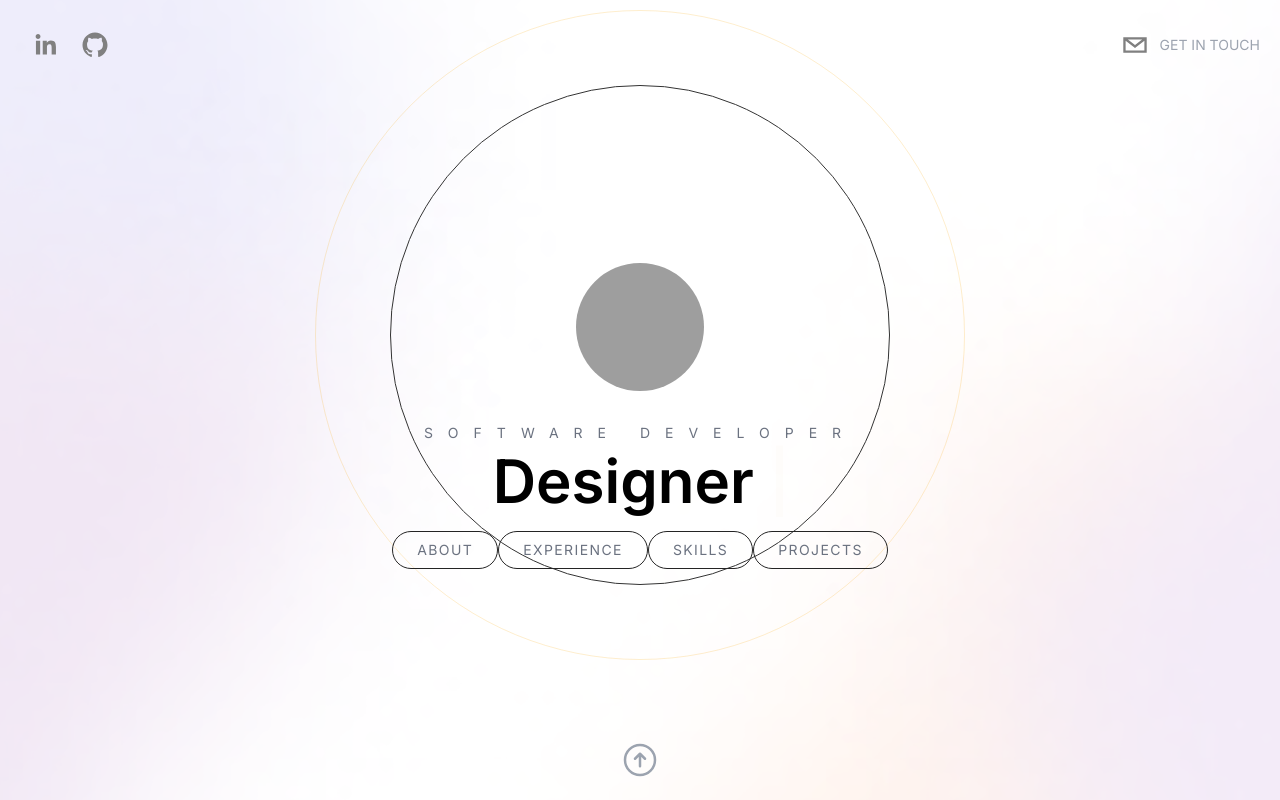
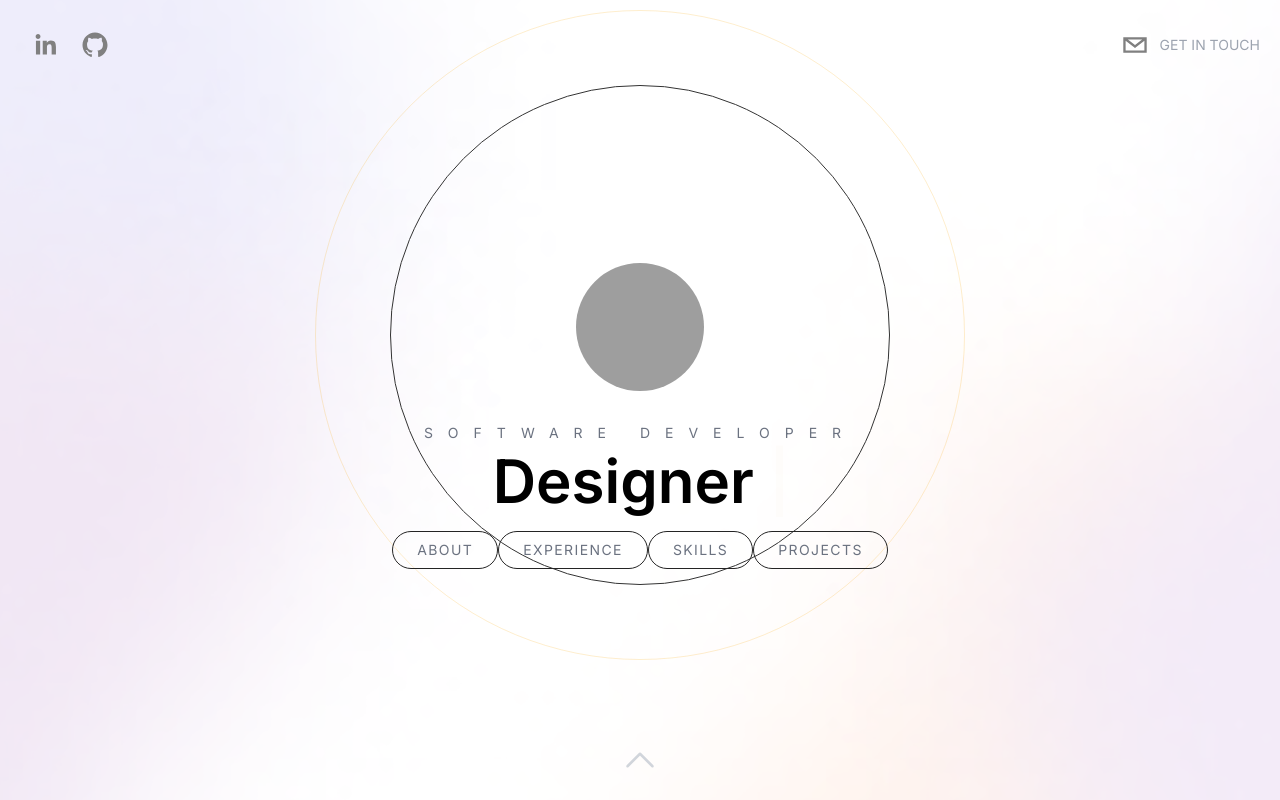
Before and after one commit to sollee-9/Portfolio, a Next.js app: page / in a window 1280 px wide. Built offline with nearby package versions, Linux system fonts and the light colour scheme; grey boxes are pictures that could not be loaded.

Commit message:
tailwind scrollbar install

```diff
--- a/app/page.tsx
+++ b/app/page.tsx
@@ -9,10 +9,7 @@ import Projects from "@/components/Projects";
 import Contact from "@/components/Contact";
 import { motion } from "framer-motion";
 import Link from "next/link";
-import {
-   ArrowUpCircleIcon,
-   ChevronUpIcon,
-} from "@heroicons/react/24/outline";
+import { ChevronUpIcon } from "@heroicons/react/24/outline";
 
 export const MotionDiv = motion.div;
 export const MotionImage = motion.img;
@@ -52,7 +49,7 @@ const Home: NextPage = () => {
          <Link href="#hero">
             <footer className="sticky bottom-5 w-full cursor-pointer">
                <div className="flex items-center justify-center">
-                  <ArrowUpCircleIcon className="h-10 w-10 text-gray-400 hover:opacity-20" />
+                  <ChevronUpIcon className="text-xs font-thin h-10 w-10 text-gray-300 hover:opacity-20" />
                </div>
             </footer>
          </Link>
--- a/package.json
+++ b/package.json
@@ -10,8 +10,11 @@
   },
   "dependencies": {
     "@heroicons/react": "^2.0.18",
+    "@sanity/image-url": "^1.0.2",
+    "@sanity/vision": "^3.18.0",
     "framer-motion": "^10.16.4",
     "next": "13.5.4",
+    "next-sanity": "^5.5.8",
     "react": "^18",
     "react-dom": "^18",
     "react-hexgrid": "^2.0.1",
@@ -19,6 +22,8 @@
     "react-simple-typewriter": "^5.0.1",
     "react-social-icons": "^6.4.0",
     "react-transition-group": "^4.4.5",
+    "sanity": "^3.18.0",
+    "styled-components": "5.2",
     "tailwind-scrollbar": "^3.0.5"
   },
   "devDependencies": {
--- a/tsconfig.json
+++ b/tsconfig.json
@@ -1,6 +1,6 @@
 {
   "compilerOptions": {
-    "target": "es5",
+    "target": "ES2017",
     "lib": ["dom", "dom.iterable", "esnext"],
     "allowJs": true,
     "skipLibCheck": true,
```
Also changed, not shown: 1 other file (tests, documents, lock files or other folders).
